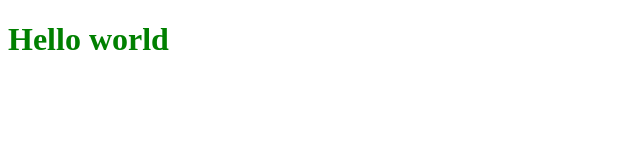
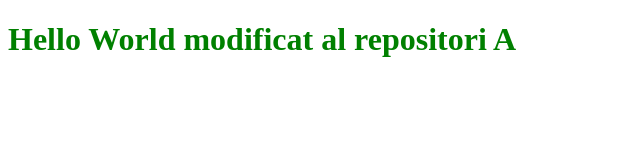
Before and after one commit to Jonathan0256/activitat2, a plain HTML site: page index.html in a window 1280 px wide. Shown: the whole page, without its empty margins (0-640 px from the left). Drawn offline with Linux system fonts and the light colour scheme.

Commit message:
Segona versio

```diff
--- a/index.html
+++ b/index.html
@@ -7,6 +7,6 @@
   <link rel="stylesheet" href="styles.css">
 </head>
 <body>
-  <h1 class="res">Hello world</h1>
+  <h1 class="res">Hello World modificat al repositori A</h1>
 </body>
 </html>
```
